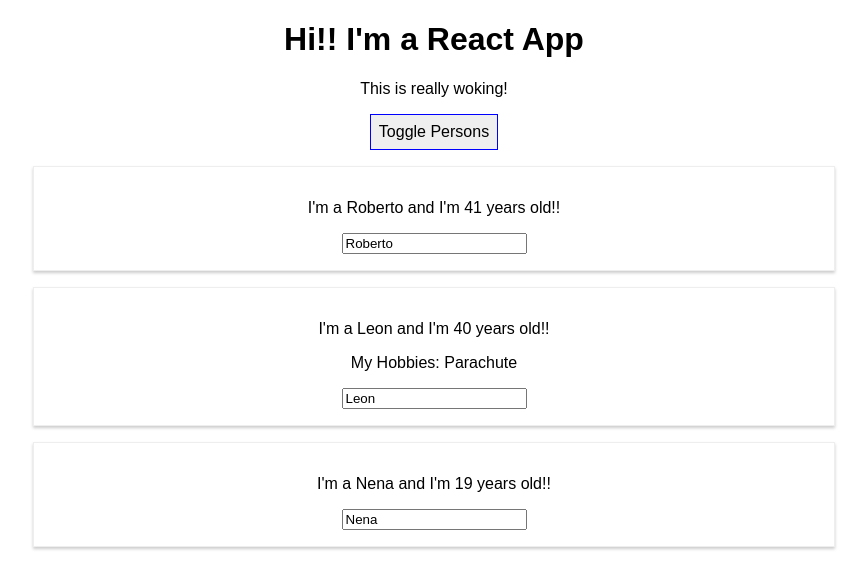
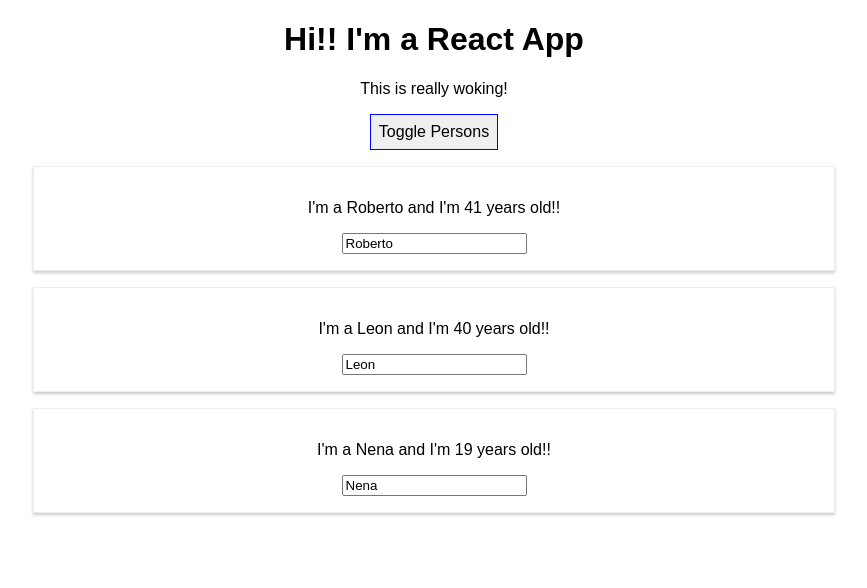
Before and after one commit to leonsuaren/react_complete_guide, a React (Create React App) app: page / in a window 1280 px wide. Both pictures are taken after a click on the button "Toggle Persons". Shown: the top 588 px of the page, without its empty margins (206-1073 px from the left). Built offline with nearby package versions, Linux system fonts and the light colour scheme.

Commit message:
Outputting Lists

```diff
--- a/src/App.js
+++ b/src/App.js
@@ -61,18 +61,12 @@
     if (this.state.showPersons) {
       persons = (
         <div>
-          <Person
-            name={this.state.persons[0].name}
-            age={this.state.persons[0].age} />
-          <Person
-            name={this.state.persons[1].name}
-            age={this.state.persons[1].age}
-            click={this.switchNameHandler.bind(this, 'Beto!')}
-            change={this.nameChangedHandler}
-          >My Hobbies: Parachute</Person>
-          <Person
-            name={this.state.persons[2].name}
-            age={this.state.persons[2].age} />
+          {this.state.persons.map(person => {
+            return <Person
+              name={person.name}
+              age={person.age}
+            />
+          })}
         </div>
       )
     }
@@ -84,7 +78,7 @@
         <button
           style={style}
           onClick={this.togglePersonHandler} >Toggle Persons</button>
-          { persons }
+        {persons}
       </div>
     );
     // return React.createElement('div', { className: 'App'}, React.createElement('h1', null, 'Does this Work?'))
```
